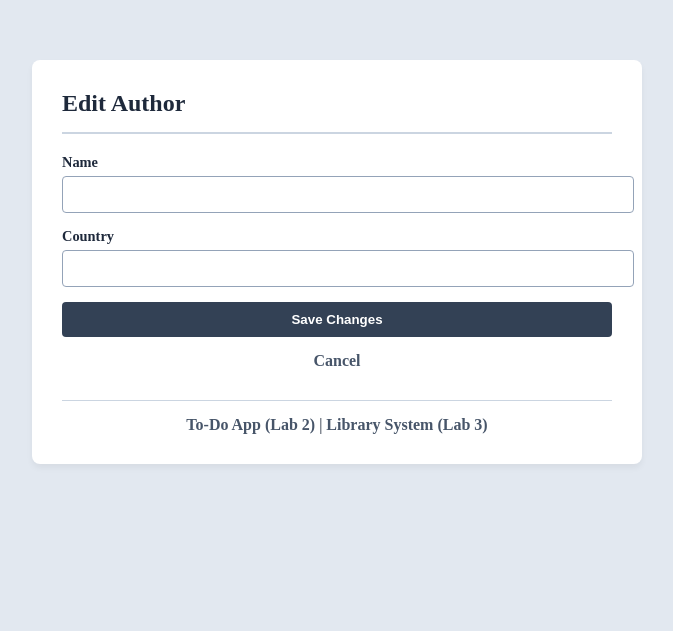
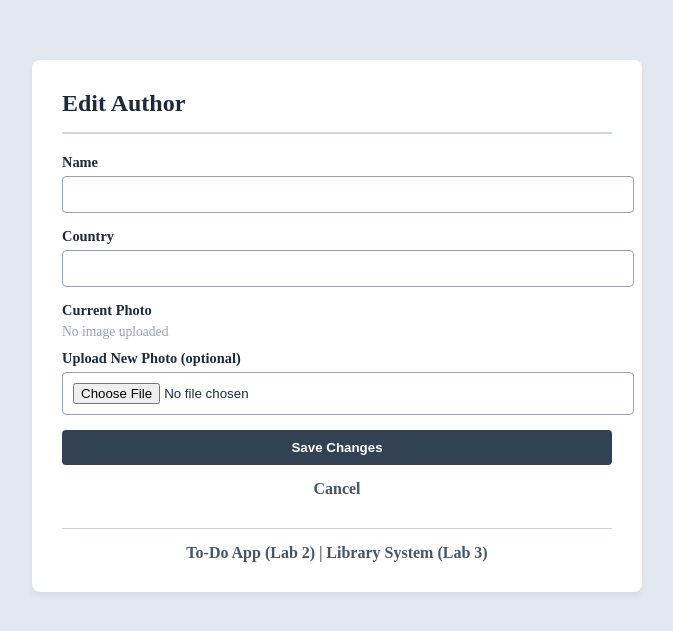
Before and after one commit to Takla-Hany/lab3-Takla-Hany-Shaker-2304033, a Flask app: page /edit_author/1 in a window 1280 px wide. Shown: the top 631 px of the page, without its empty margins (303-976 px from the left). Run offline with Flask 3, Linux system fonts and the light colour scheme; data that the repository does not hold is empty.

Commit message:
enable image updates from edit pages

```diff
--- a/problem2_DDL.sql
+++ b/problem2_DDL.sql
@@ -17,3 +17,7 @@ CREATE TABLE BOOK (
     PRIMARY KEY (book_id),
     FOREIGN KEY (author_id) REFERENCES AUTHOR(author_id) ON DELETE CASCADE
 );
+
+-- Bonus
+ALTER TABLE AUTHOR ADD COLUMN image_filename VARCHAR(255);
+ALTER TABLE BOOK ADD COLUMN image_filename VARCHAR(255);
--- a/website/app.py
+++ b/website/app.py
@@ -294,8 +294,19 @@ def edit_book(id):
             title = request.form.get('title')
             price = request.form.get('price')
             author_id = request.form.get('author_id')
-            with connection.cursor() as cursor:
-                cursor.execute("UPDATE BOOK SET title=%s, price=%s, author_id=%s WHERE book_id=%s", (title, price, author_id, id))
+
+            # Handle potential new image upload
+            image = request.files.get('image')
+            if image and image.filename:
+                filename = secure_filename(image.filename)
+                image.save(os.path.join(app.config['UPLOAD_FOLDER'], filename))
+                with connection.cursor() as cursor:
+                    cursor.execute("UPDATE BOOK SET title=%s, price=%s, author_id=%s, image_filename=%s WHERE book_id=%s", (title, price, author_id, filename, id))
+            else:
+                # Update without changing the image
+                with connection.cursor() as cursor:
+                    cursor.execute("UPDATE BOOK SET title=%s, price=%s, author_id=%s WHERE book_id=%s", (title, price, author_id, id))
+
             connection.commit()
             return redirect(url_for('library'))
 
@@ -316,8 +327,19 @@ def edit_author(id):
         if request.method == 'POST':
             name = request.form.get('name')
             country = request.form.get('country')
-            with connection.cursor() as cursor:
-                cursor.execute("UPDATE AUTHOR SET name=%s, country=%s WHERE author_id=%s", (name, country, id))
+
+            # Handle potential new image upload
+            image = request.files.get('image')
+            if image and image.filename:
+                filename = secure_filename(image.filename)
+                image.save(os.path.join(app.config['UPLOAD_FOLDER'], filename))
+                with connection.cursor() as cursor:
+                    cursor.execute("UPDATE AUTHOR SET name=%s, country=%s, image_filename=%s WHERE author_id=%s", (name, country, filename, id))
+            else:
+                # Update without changing the image
+                with connection.cursor() as cursor:
+                    cursor.execute("UPDATE AUTHOR SET name=%s, country=%s WHERE author_id=%s", (name, country, id))
+
             connection.commit()
             return redirect(url_for('library'))
 
--- a/website/database/library.sql
+++ b/website/database/library.sql
@@ -17,3 +17,7 @@ CREATE TABLE BOOK (
     PRIMARY KEY (book_id),
     FOREIGN KEY (author_id) REFERENCES AUTHOR(author_id) ON DELETE CASCADE
 );
+
+-- Bonus
+ALTER TABLE AUTHOR ADD COLUMN image_filename VARCHAR(255);
+ALTER TABLE BOOK ADD COLUMN image_filename VARCHAR(255);
--- a/website/templates/edit_author.html
+++ b/website/templates/edit_author.html
@@ -2,8 +2,7 @@
 {% block content %}
 
 <h2>Edit Author</h2>
-<form method="POST" action="/edit_author/{{ author.author_id }}">
-
+<form method="POST" action="/edit_author/{{ author.author_id }}" enctype="multipart/form-data">
     <div class="form-group">
         <label>Name</label>
         <input type="text" name="name" value="{{ author.name }}" required>
@@ -12,6 +11,23 @@
     <div class="form-group">
         <label>Country</label>
         <input type="text" name="country" value="{{ author.country }}" required>
+    </div>
+
+    <div class="form-group">
+        <label>Current Photo</label>
+
+        {% if author.image_filename %}
+        <div style="margin-bottom: 10px;">
+            <img src="{{ url_for('static', filename='uploads/' ~ author.image_filename) }}" alt="Photo"
+                style="width: 100px; height: 100px; object-fit: cover; border-radius: 4px;">
+        </div>
+        {% else %}
+        <div style="color: #94a3b8; font-size: 0.85em; margin-bottom: 10px;">No image uploaded</div>
+        {% endif %}
+
+        <label>Upload New Photo (optional)</label>
+        <input type="file" name="image" accept="image/*"
+            style="width: 100%; padding: 10px; border: 1px solid #94a3b8; border-radius: 4px; background: white;">
     </div>
 
     <button type="submit">Save Changes</button>
```
Also changed, not shown: website/templates/edit_book.html (+17 -4 lines), 1 other file.
